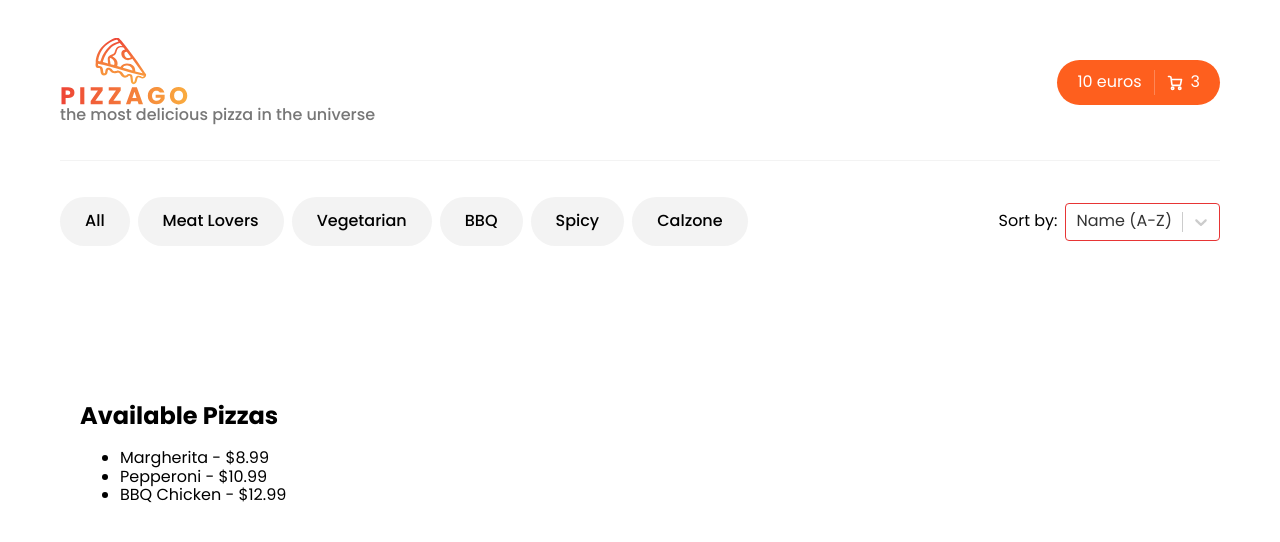
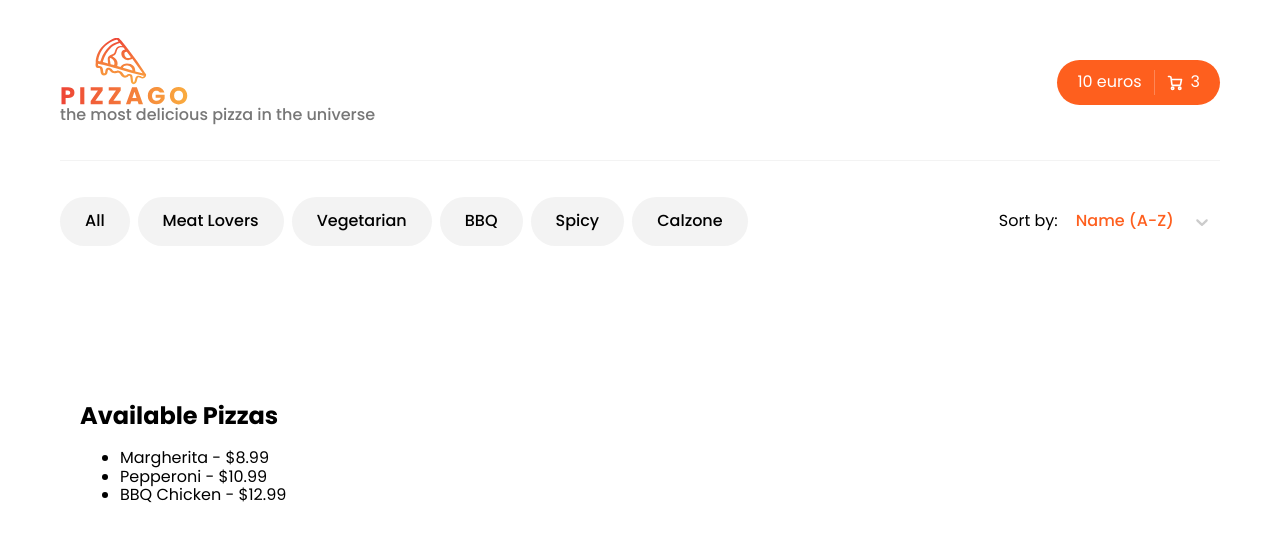
Before and after one commit to akutuzova11/react-pizza-go, a React (Create React App) app: page / in a window 1280 px wide. Shown: the top 542 px of the page. Built offline with nearby package versions, Linux system fonts and the light colour scheme.

Commit message:
update styles

```diff
--- a/src/common/Navigation/customStyles.js
+++ b/src/common/Navigation/customStyles.js
@@ -1,4 +1,4 @@
-import Select from 'react-select';
+import Select from "react-select";
 
 export const customStyles = {
   control: (provided) => ({
@@ -6,13 +6,31 @@ export const customStyles = {
     background: "transparent",
     display: "flex",
     flexWrap: "nowrap",
-    borderColor: "hsl(0deg 78.56% 55.56%);",
-
+    border: "none",
+    outline: "none",
+    boxShadow: "none",
+    cursor: "pointer",
+    fontWeight: 500,
+  }),
+  singleValue: (provided) => ({
+    ...provided,
+    color: "#FE5F1E",
+  }),
+  input: (provided) => ({
+    ...provided,
+    opacity: 0,
+    width: 0,
+    padding: 0,
+    margin: 0,
+    position: "absolute",
+  }),
+  indicatorSeparator: () => ({
+    display: "none",
   }),
   option: (provided, state) => ({
     ...provided,
-    backgroundColor: state.isSelected ? 'orange' : 'transparent',
-    color: state.isSelected ? 'white' : 'black',
-
+    backgroundColor: state.isSelected ? "#fff8f4" : "transparent",
+    color: state.isSelected ? "#FE5F1E" : "black",
+    fontWeight: 500,
   }),
 };
```
